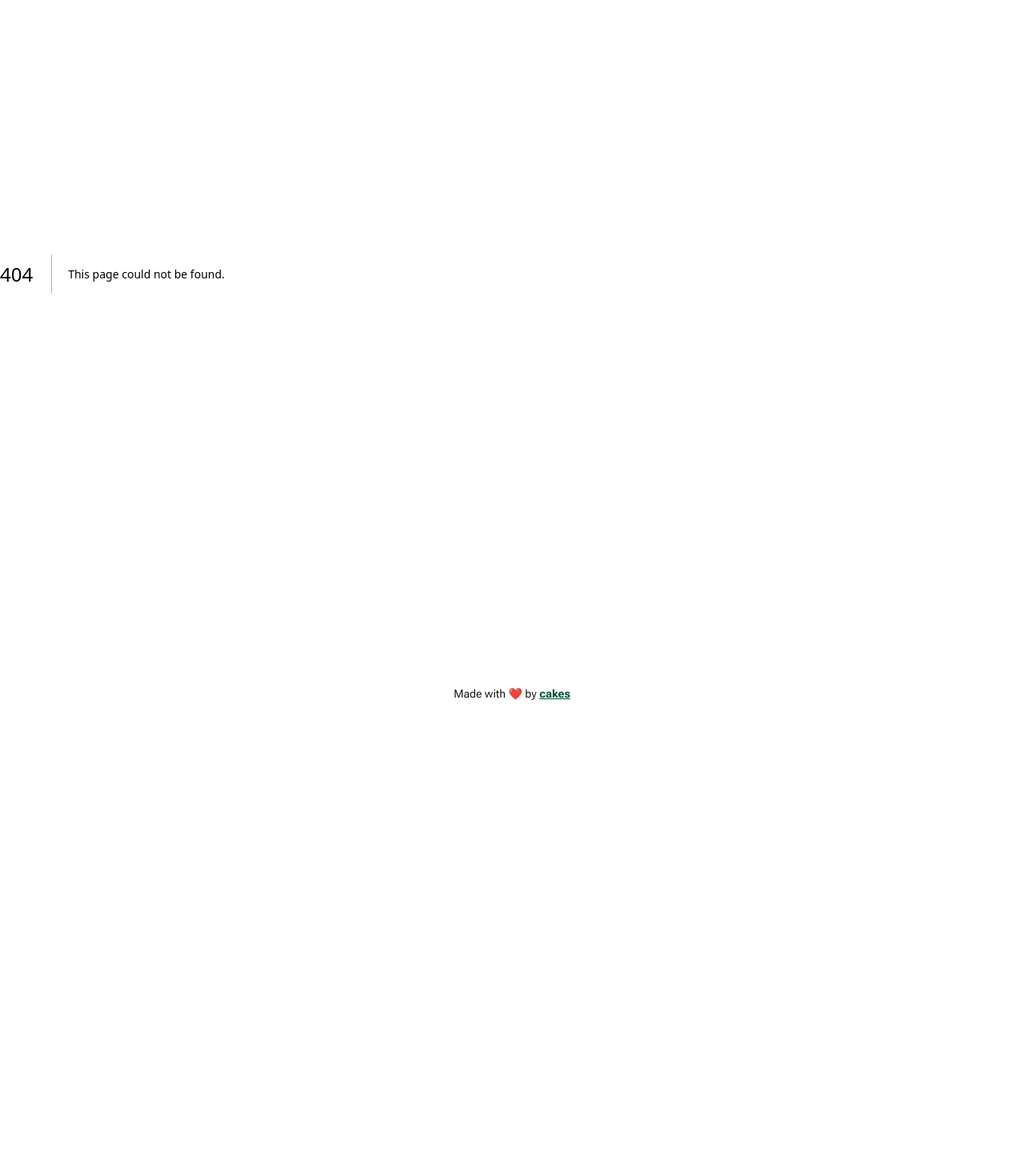
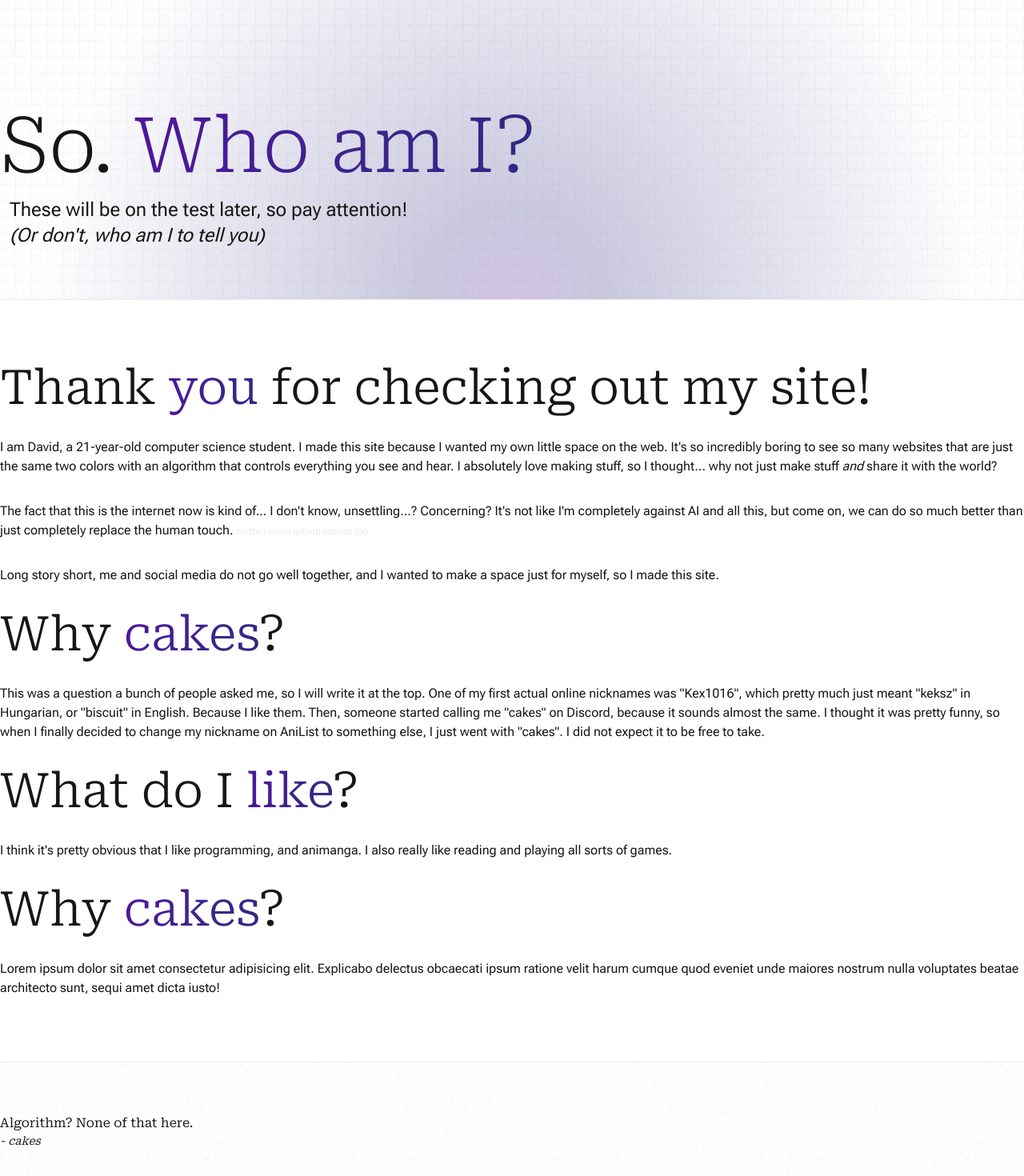
Before and after one commit to haiiro-moe/cakes, a Next.js app: page /about in a window 1280 px wide. Before the commit this address had no page. Shown: the part 58-1528 px from the top of the page at 80% size. Before the commit the page ends 1050 px from the top, so only its background shows below. Built offline with nearby package versions, Linux system fonts and the light colour scheme.

Commit message:
feat(about): add index

```diff
--- /dev/null
+++ b/src/app/about/page.tsx
@@ -0,0 +1,98 @@
+"use client";
+
+import RandomQuote from "@/components/home-page/random-quote";
+
+export default function BlogPage() {
+	return (
+		<main className="flex flex-col mx-auto w-full page-transition blog page-root">
+			<section className="flex flex-col border-b border-base-300 w-full blob">
+				<div className="mx-auto mt-48 pb-16 container">
+					<h1 className="font-serif font-extralight text-8xl">
+						So. <span className="text-gradient">Who am I?</span>
+					</h1>
+					<div className="mx-3">
+						<p className="mt-4 max-w-lg text-2xl">
+							These will be on the test later, so pay attention!{" "}
+							<em>(Or don't, who am I to tell you)</em>
+						</p>
+					</div>
+				</div>
+			</section>
+			<section className="flex flex-col bg-base-100 border-b border-base-300 w-full">
+				<div className="relative flex flex-col mx-auto mt-16 pb-16 text-left container">
+					<h1
+						className="my-4 font-serif font-light text-6xl"
+						id="who-am-i"
+					>
+						Thank <span className="text-gradient">you</span> for
+						checking out my site!
+					</h1>
+					<p className="my-4">
+						I am David, a 21-year-old computer science student. I
+						made this site because I wanted my own little space on
+						the web. It's so incredibly boring to see so many
+						websites that are just the same two colors with an
+						algorithm that controls everything you see and hear. I
+						absolutely love making stuff, so I thought... why not
+						just make stuff <em>and</em> share it with the world?
+					</p>
+					<p className="my-4">
+						The fact that this is the internet now is kind of... I
+						don't know, unsettling...? Concerning? It's not like I'm
+						completely against AI and all this, but come on, we can
+						do so much better than just completely replace the human
+						touch.{" "}
+						<span className="text-xs text-base-300">
+							written using github copilot (/s)
+						</span>
+					</p>
+					<p className="my-4">
+						Long story short, me and social media do not go well
+						together, and I wanted to make a space just for myself,
+						so I made this site.
+					</p>
+					<h1
+						className="my-4 font-serif font-light text-6xl"
+						id="why-cakes"
+					>
+						Why <span className="text-gradient">cakes</span>?
+					</h1>
+					<p className="my-4">
+						This was a question a bunch of people asked me, so I
+						will write it at the top. One of my first actual online
+						nicknames was "Kex1016", which pretty much just meant
+						"keksz" in Hungarian, or "biscuit" in English. Because I
+						like them. Then, someone started calling me "cakes" on
+						Discord, because it sounds almost the same. I thought it
+						was pretty funny, so when I finally decided to change my
+						nickname on AniList to something else, I just went with
+						"cakes". I did not expect it to be free to take.
+					</p>
+					<h1 className="my-4 font-serif font-light text-6xl">
+						What do I <span className="text-gradient">like</span>?
+					</h1>
+					<p className="my-4">
+						I think it's pretty obvious that I like programming, and
+						animanga. I also really like reading and playing all
+						sorts of games.
+					</p>
+					<h1 className="my-4 font-serif font-light text-6xl">
+						Why <span className="text-gradient">cakes</span>?
+					</h1>
+					<p className="my-4">
+						Lorem ipsum dolor sit amet consectetur adipisicing elit.
+						Explicabo delectus obcaecati ipsum ratione velit harum
+						cumque quod eveniet unde maiores nostrum nulla
+						voluptates beatae architecto sunt, sequi amet dicta
+						iusto!
+					</p>
+				</div>
+			</section>
+			<section className="flex flex-col border-b border-base-300 w-full">
+				<div className="mx-auto mt-16 pb-16 container">
+					<RandomQuote />
+				</div>
+			</section>
+		</main>
+	);
+}
```
